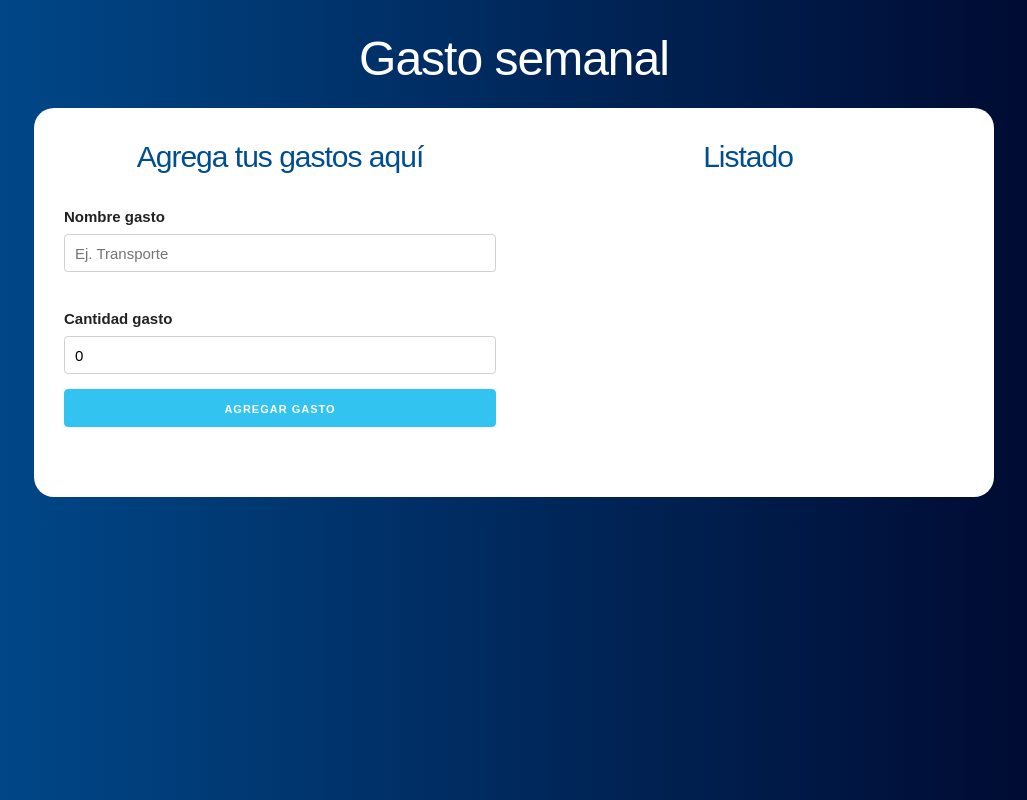
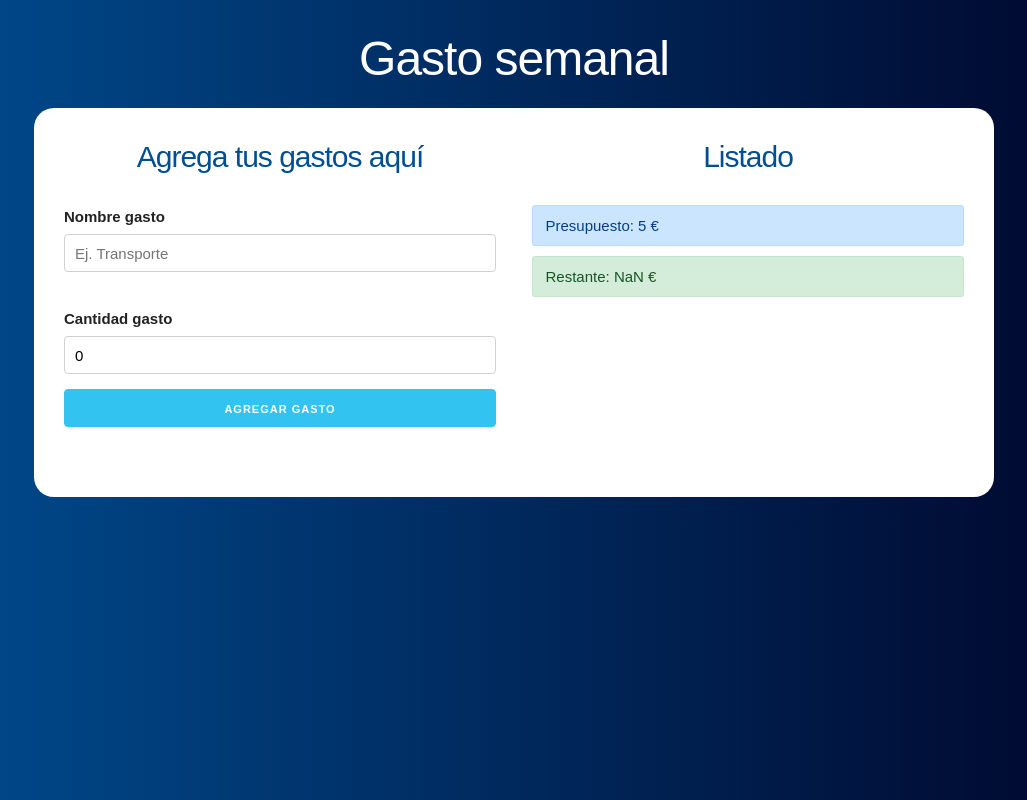
Before and after one commit to AlbertoGarel/React.js-administracion-de-presupuesto, a React (Create React App) app: page / in a window 1280 px wide. Both pictures are taken after typing "5" into the empty fields and a click on the input "Definir presupuesto". Shown: the whole page, without its empty margins (126-1153 px from the left). Built offline with nearby package versions, Linux system fonts and the light colour scheme.

Commit message:
add PropTypes and others

```diff
--- a/src/App.js
+++ b/src/App.js
@@ -1,7 +1,8 @@
-import React, { useState } from "react";
+import React, { useState, useEffect } from "react";
 import Pregunta from "./components/Pregunta";
 import Formulario from "./components/Formulario";
 import Listado from "./components/Listado";
+import ControlPresupuesto from "./components/ControlPresupuesto";
 
 function App() {
   //Define state
@@ -9,11 +10,22 @@
   const [restante, guardarRestante] = useState(0);
   const [mostrarPregunta, actualizarPregunta] = useState(true);
   const [gastos, guardarGastos] = useState([]);
+  const [gasto, guardarGasto] = useState({});
+  const [creargasto, guardarCrearGasto] = useState(false);
 
-  //add
-  const agregarNuevoGasto = gasto => {
-    guardarGastos([...gastos, gasto]);
-  };
+  //useEffect
+  useEffect(() => {
+    //add new expenditure
+    if (creargasto) {
+      guardarGastos([...gastos, gasto]);
+    }
+    //subtract from current budget
+    const presupuestoRestante = restante - gasto.cantidad;
+    guardarRestante(presupuestoRestante);
+
+    //reset
+    guardarCrearGasto(false);
+  }, [gasto, creargasto, gastos, restante]);
 
   return (
     <div className="container">
@@ -30,12 +42,17 @@
           ) : (
             <div className="row">
               <div className="one-half column">
-                <Formulario agregarNuevoGasto={agregarNuevoGasto} />
+                <Formulario
+                  guardarGasto={guardarGasto}
+                  guardarCrearGasto={guardarCrearGasto}
+                />
               </div>
               <div className="one-half column">
-                <Listado
-                gastos={gastos}
-                  />
+                <Listado gastos={gastos} />
+                <ControlPresupuesto
+                  presupuesto={presupuesto}
+                  restante={restante}
+                />
               </div>
             </div>
           )}
--- /dev/null
+++ b/src/components/ControlPresupuesto.js
@@ -0,0 +1,21 @@
+import React, { Fragment } from "react";
+import { revisarPresupuesto } from "../helpers";
+import PropTypes from "prop-types";
+
+const ControlPresupuesto = ({ presupuesto, restante }) => {
+  return (
+    <Fragment>
+      <div className="alert alert-primary">Presupuesto: {presupuesto} €</div>
+      <div className={revisarPresupuesto(presupuesto, restante)}>
+        Restante: {restante} €
+      </div>
+    </Fragment>
+  );
+};
+
+ControlPresupuesto.propTypes = {
+  presupuesto: PropTypes.number.isRequired,
+  restante: PropTypes.number.isRequired
+};
+
+export default ControlPresupuesto;
--- a/src/components/Error.js
+++ b/src/components/Error.js
@@ -1,4 +1,5 @@
 import React from "react";
+import PropTypes from "prop-types";
 
 const Error = ({ mensaje }) => {
   return (
@@ -8,4 +9,8 @@
   );
 };
 
+Error.propTypes = {
+  mensaje: PropTypes.string.isRequired
+};
+
 export default Error;
--- a/src/components/Formulario.js
+++ b/src/components/Formulario.js
@@ -1,8 +1,9 @@
 import React, { useState } from "react";
 import Error from "./Error";
 import shortid from "shortid";
+import PropTypes from 'prop-types';
 
-const Formulario = ({ agregarNuevoGasto }) => {
+const Formulario = ({ guardarGasto, guardarCrearGasto }) => {
   //states
   const [nombre, guardarNombre] = useState("");
   const [cantidad, guardarCantidad] = useState(0);
@@ -27,7 +28,8 @@
     };
 
     //send expenditures to principal component
-    agregarNuevoGasto(gasto);
+    guardarGasto(gasto);
+    guardarCrearGasto(true);
 
     //form reset
     guardarNombre("");
@@ -70,4 +72,9 @@
   );
 };
 
+Formulario.propTypes = {
+    guardarGasto: PropTypes.func.isRequired,
+    guardarCrearGasto: PropTypes.func.isRequired,
+}
+
 export default Formulario;
--- a/src/components/Gasto.js
+++ b/src/components/Gasto.js
@@ -1,4 +1,5 @@
 import React from "react";
+import PropTypes from "prop-types";
 
 const Gasto = ({ gasto }) => (
   <li className="gastos">
@@ -8,4 +9,9 @@
     </p>
   </li>
 );
+
+Gasto.propTypes = {
+  gasto: PropTypes.object.isRequired
+};
+
 export default Gasto;
--- a/src/components/Listado.js
+++ b/src/components/Listado.js
@@ -1,5 +1,6 @@
 import React from "react";
 import Gasto from "./Gasto";
+import PropTypes from "prop-types";
 
 const Listado = ({ gastos }) => {
   return (
@@ -11,4 +12,9 @@
     </div>
   );
 };
+
+Listado.propTypes = {
+  gastos: PropTypes.array.isRequired
+};
+
 export default Listado;
--- a/src/components/Pregunta.js
+++ b/src/components/Pregunta.js
@@ -1,5 +1,6 @@
 import React, { Fragment, useState } from "react";
 import Error from "./Error";
+import PropTypes from "prop-types";
 
 const Pregunta = ({
   guardarRestante,
@@ -28,6 +29,7 @@
     guardarError(false);
     guardaPresupuesto(cantidad);
     guardarCantidad(cantidad);
+    guardarRestante(cantidad);
     actualizarPregunta(false);
   };
 
@@ -55,4 +57,10 @@
   );
 };
 
+Pregunta.propTypes = {
+  guardaPresupuesto: PropTypes.func.isRequired,
+  guardarRestante: PropTypes.func.isRequired,
+  actualizarPregunta: PropTypes.func.isRequired
+};
+
 export default Pregunta;
--- /dev/null
+++ b/src/helpers.js
@@ -0,0 +1,11 @@
+export const revisarPresupuesto = (presupuesto, restante) => {
+  let clase;
+  if (presupuesto / 4 > restante) {
+    clase = "alert alert-danger";
+  } else if (presupuesto / 2 > restante) {
+    clase = "alert alert-warning";
+  } else {
+    clase = "alert alert-success";
+  }
+  return clase;
+};
```
